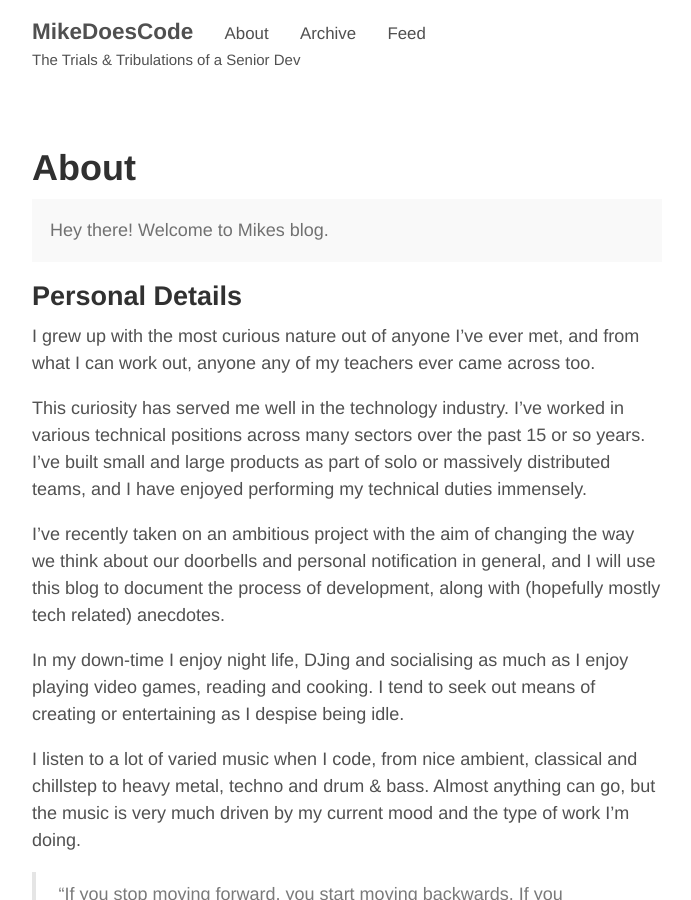
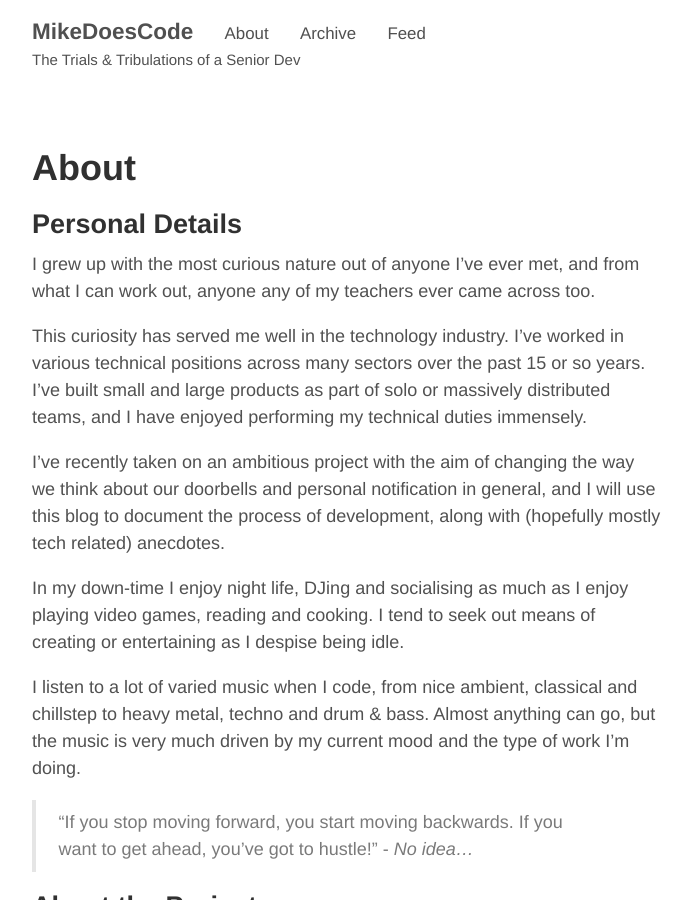
Before and after one commit to MikeHardman/mikehardman.github.io, a Jekyll site: the page built from about.md, in a window 1280 px wide and 900 px high. Shown: the whole window, without its empty margins (293-984 px from the left). Built offline with Jekyll 4.4.1, drawn with Linux system fonts in a browser that asks for light colours.

Commit message:
Changed about.

```diff
--- a/about.md
+++ b/about.md
@@ -2,10 +2,6 @@
 layout: page
 title: About
 ---
-
-<p class="message">
-  Hey there! Welcome to Mikes blog.
-</p>
 
 ## Personal Details
 
```
